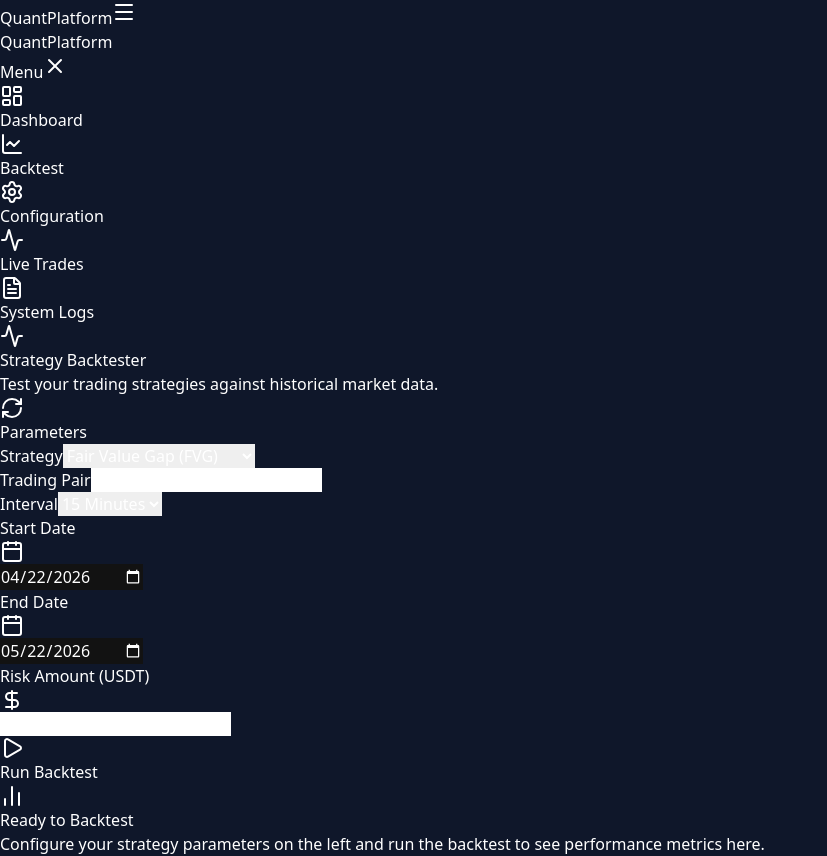
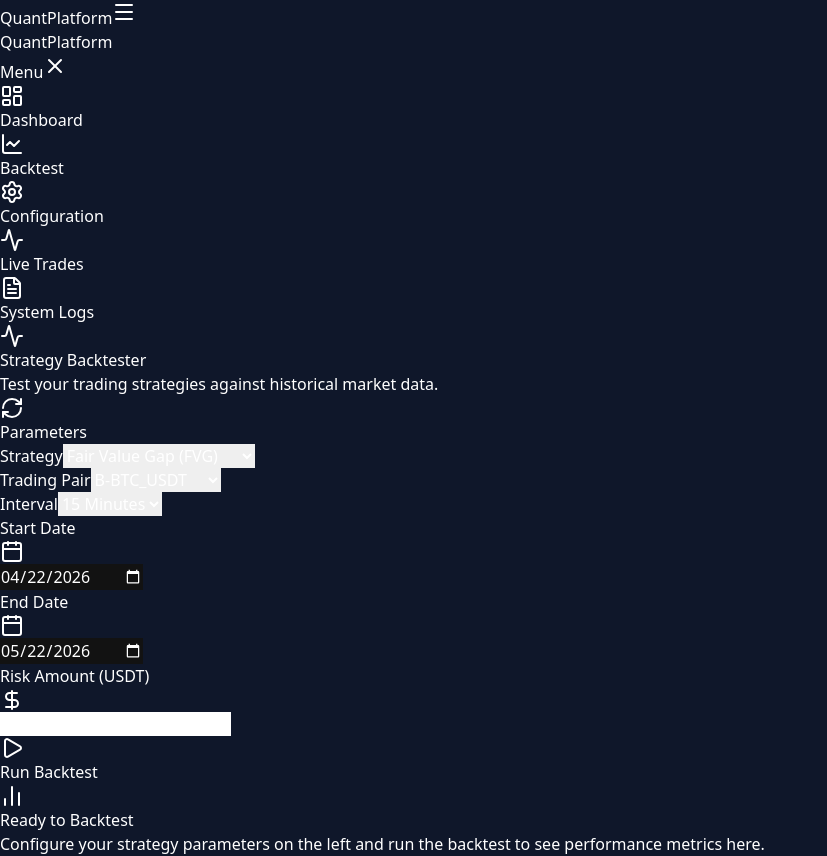
Before and after one commit to fasil-na/billion-bot-frontend, a React (Vite) app: page /backtest in a window 1280 px wide. Shown: the whole page, without its empty margins (0-827 px from the left). Built offline with nearby package versions, Linux system fonts and the light colour scheme.

Commit message:
opening breakout

```diff
--- a/src/pages/Backtest.jsx
+++ b/src/pages/Backtest.jsx
@@ -2,6 +2,16 @@ import React, { useState } from 'react';
 import axios from 'axios';
 import { Play, TrendingUp, BarChart2, Activity, Calendar, DollarSign, RefreshCw } from 'lucide-react';
 import { API_BASE_URL } from '../config/constants';
+
+const STATIC_INSTRUMENTS = {
+  'B-BTC_USDT': { maxLeverage: 20, qtyStep: 0.001, priceStep: 0.1, minNotional: 6 },
+  'B-SUSHI_USDT': { maxLeverage: 10, qtyStep: 1, priceStep: 0.0001, minNotional: 6 },
+  'B-XAU_USDT': { maxLeverage: 20, qtyStep: 0.01, priceStep: 0.01, minNotional: 6 },
+  'SUSHIUSDT': { maxLeverage: 10, qtyStep: 1, priceStep: 0.0001, minNotional: 6 },
+  'B-ETH_USDT': { maxLeverage: 20, qtyStep: 0.001, priceStep: 0.1, minNotional: 6 },
+};
+
+const instrumentKeys = Object.keys(STATIC_INSTRUMENTS);
 
 const Backtest = () => {
   const [formData, setFormData] = useState({
@@ -10,7 +20,8 @@ const Backtest = () => {
     interval: '15m',
     startDate: new Date(new Date().setMonth(new Date().getMonth() - 1)).toISOString().split('T')[0],
     endDate: new Date().toISOString().split('T')[0],
-    riskAmount: '100'
+    riskAmount: '100',
+    session: 'london'
   });
 
   const [loading, setLoading] = useState(false);
@@ -18,10 +29,16 @@ const Backtest = () => {
   const [error, setError] = useState('');
 
   const handleChange = (e) => {
-    setFormData({ ...formData, [e.target.name]: e.target.value });
+    let newFormData = { ...formData, [e.target.name]: e.target.value };
+    if (
+      (e.target.name === 'session' || e.target.name === 'strategy') &&
+      newFormData.strategy === 'opening-breakout' &&
+      newFormData.session === 'gold'
+    ) {
+      newFormData.pair = 'B-XAU_USDT';
+    }
+    setFormData(newFormData);
   };
-
-
 
   const handleBacktest = async (e) => {
     e.preventDefault();
@@ -36,7 +53,8 @@ const Backtest = () => {
         interval: formData.interval,
         startDate: formData.startDate,
         endDate: formData.endDate,
-        riskAmount: formData.riskAmount
+        riskAmount: formData.riskAmount,
+        ...(formData.strategy === 'opening-breakout' && { session: formData.session })
       };
 
       const response = await axios.post(`${API_BASE_URL}/market/backtest`, payload);
@@ -49,6 +67,10 @@ const Backtest = () => {
       setLoading(false);
     }
   };
+
+  const availablePairs = formData.strategy === 'opening-breakout' && formData.session === 'gold'
+    ? ['B-XAU_USDT']
+    : instrumentKeys;
 
   return (
     <div className="min-h-screen bg-slate-900 text-slate-100 p-6 font-sans">
@@ -78,21 +100,41 @@ const Backtest = () => {
                   onChange={handleChange}
                   className="w-full bg-slate-900 border border-slate-700 rounded-xl px-4 py-3 focus:outline-none focus:ring-2 focus:ring-indigo-500 transition-all text-sm appearance-none"
                 >
+                  <option value="opening-breakout">Opening Breakout</option>
                   <option value="fvg-imbalance">Fair Value Gap (FVG)</option>
                   <option value="sma_crossover">SMA Crossover (10, 30)</option>
                 </select>
               </div>
 
+              {formData.strategy === 'opening-breakout' && (
+                <div className="space-y-2">
+                  <label className="text-sm font-medium text-slate-300">Session</label>
+                  <select
+                    name="session"
+                    value={formData.session}
+                    onChange={handleChange}
+                    className="w-full bg-slate-900 border border-slate-700 rounded-xl px-4 py-3 focus:outline-none focus:ring-2 focus:ring-indigo-500 transition-all text-sm appearance-none"
+                  >
+                    <option value="asia">Asia Opening</option>
+                    <option value="london">London Opening</option>
+                    <option value="newyork">New York Opening</option>
+                    <option value="gold">Gold Opening</option>
+                  </select>
+                </div>
+              )}
+
               <div className="space-y-2">
                 <label className="text-sm font-medium text-slate-300">Trading Pair</label>
-                <input
-                  type="text"
+                <select
                   name="pair"
                   value={formData.pair}
                   onChange={handleChange}
-                  placeholder="e.g., B-BTC_USDT"
-                  className="w-full bg-slate-900 border border-slate-700 rounded-xl px-4 py-3 focus:outline-none focus:ring-2 focus:ring-indigo-500 transition-all text-sm"
-                />
+                  className="w-full bg-slate-900 border border-slate-700 rounded-xl px-4 py-3 focus:outline-none focus:ring-2 focus:ring-indigo-500 transition-all text-sm appearance-none"
+                >
+                  {availablePairs.map((key) => (
+                    <option key={key} value={key}>{key}</option>
+                  ))}
+                </select>
               </div>
 
               <div className="space-y-2">
@@ -238,8 +280,24 @@ const Backtest = () => {
                                 {trade.direction === 'buy' ? 'L' : 'S'}
                               </div>
                               <div>
+                                <div className="flex items-center gap-2">
                                   <p className="font-semibold">{trade.direction === 'buy' ? 'LONG' : 'SHORT'}</p>
-                                <p className="text-xs text-slate-400">{new Date(trade.entryTime || trade.time).toLocaleString()}</p>
+                                  {trade.quantity && (
+                                    <span className="text-[10px] font-medium bg-slate-700/50 text-slate-300 px-1.5 py-0.5 rounded">
+                                      Qty: {trade.quantity.toFixed(4)}
+                                    </span>
+                                  )}
+                                </div>
+                                <div className="text-[11px] text-slate-400 mt-1 space-y-0.5">
+                                  <p>In: {new Date(trade.entryTime || trade.time).toLocaleString()}</p>
+                                  {trade.exitTime && <p>Out: {new Date(trade.exitTime).toLocaleString()}</p>}
+                                </div>
+                                {(trade.dayHigh !== undefined && trade.dayLow !== undefined) && (
+                                  <div className="flex gap-2 mt-1.5 text-[10px] font-medium">
+                                    <span className="text-emerald-400/80 bg-emerald-500/10 px-1.5 py-0.5 rounded">H: {trade.dayHigh.toFixed(2)}</span>
+                                    <span className="text-rose-400/80 bg-rose-500/10 px-1.5 py-0.5 rounded">L: {trade.dayLow.toFixed(2)}</span>
+                                  </div>
+                                )}
                               </div>
                             </div>
                             <div className="text-right">
@@ -257,7 +315,7 @@ const Backtest = () => {
                 </div>
 
                 {/* Formed FVGs Panel */}
-                {results.indicators && results.indicators.fvgs && (
+                {formData.strategy === 'fvg-imbalance' && results.indicators && results.indicators.fvgs && (
                   <div className="bg-slate-800/50 backdrop-blur-md rounded-2xl border border-slate-700/50 p-6 shadow-xl overflow-hidden flex flex-col mt-6">
                     <h3 className="text-lg font-semibold mb-4 flex items-center gap-2">
                       <Activity className="w-5 h-5 text-indigo-400" />
@@ -271,7 +329,7 @@ const Backtest = () => {
                         </div>
                       ) : (
                         <div className="space-y-3">
-                          {[...results.indicators.fvgs].sort((a,b) => new Date(b.endTime).getTime() - new Date(a.endTime).getTime()).map((fvg, idx) => {
+                          {[...results.indicators.fvgs].sort((a, b) => new Date(b.endTime).getTime() - new Date(a.endTime).getTime()).map((fvg, idx) => {
                             const midpoint = (fvg.top + fvg.bottom) / 2;
                             return (
                               <div key={idx} className={`border rounded-xl p-4 flex items-center justify-between transition-colors ${fvg.filled ? 'bg-slate-900/30 border-slate-800/50 opacity-70' : 'bg-slate-900/80 border-slate-600 shadow-md hover:bg-slate-800'}`}>
@@ -282,8 +340,7 @@ const Backtest = () => {
                                   <div>
                                     <div className="flex items-center gap-2">
                                       <p className="font-semibold">{fvg.direction === 'bullish' ? 'BULLISH FVG' : 'BEARISH FVG'}</p>
-                                        <span className={`px-2 py-0.5 rounded text-[10px] font-bold tracking-wider ${
-                                            !fvg.filled
+                                      <span className={`px-2 py-0.5 rounded text-[10px] font-bold tracking-wider ${!fvg.filled
                                         ? 'bg-indigo-500/20 text-indigo-300 border border-indigo-500/50 shadow-[0_0_8px_rgba(99,102,241,0.6)] animate-pulse' // Highlight Active
                                         : fvg.status === 'trade_executed'
                                           ? 'bg-emerald-500/20 text-emerald-400 border border-emerald-500/30'
--- a/src/pages/Configuration.jsx
+++ b/src/pages/Configuration.jsx
@@ -7,6 +7,7 @@ const STATIC_INSTRUMENTS = {
   'B-SUSHI_USDT': { maxLeverage: 10, qtyStep: 1, priceStep: 0.0001, minNotional: 6 },
   'B-XAU_USDT': { maxLeverage: 20, qtyStep: 0.01, priceStep: 0.01, minNotional: 6 },
   'SUSHIUSDT': { maxLeverage: 10, qtyStep: 1, priceStep: 0.0001, minNotional: 6 },
+  'B-ETH_USDT': { maxLeverage: 20, qtyStep: 0.001, priceStep: 0.1, minNotional: 6 },
 };
 
 const instrumentKeys = Object.keys(STATIC_INSTRUMENTS);
@@ -255,11 +256,10 @@ const Configuration = () => {
               <button
                 type="submit"
                 disabled={loading}
-                className={`w-full mt-6 py-3 px-4 text-white rounded-xl font-medium shadow-lg transition-all duration-200 flex items-center justify-center gap-2 ${
-                  editingId
+                className={`w-full mt-6 py-3 px-4 text-white rounded-xl font-medium shadow-lg transition-all duration-200 flex items-center justify-center gap-2 ${editingId
                     ? 'bg-gradient-to-r from-amber-500 to-orange-600 hover:from-amber-600 hover:to-orange-700 shadow-amber-500/30'
                     : 'bg-gradient-to-r from-indigo-500 to-purple-600 hover:from-indigo-600 hover:to-purple-700 shadow-indigo-500/30'
-                }`}
+                  }`}
               >
                 <Save className="w-4 h-4" />
                 {loading ? 'Saving...' : (editingId ? 'Update Configuration' : 'Save Configuration')}
```
Lines whose indentation alone changed are shown as unchanged.
